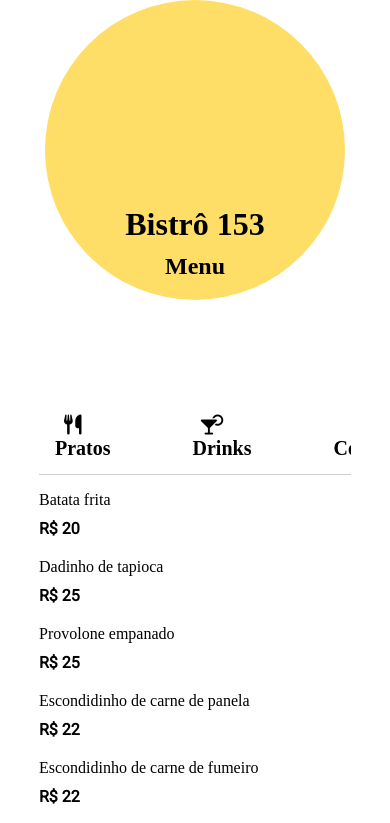
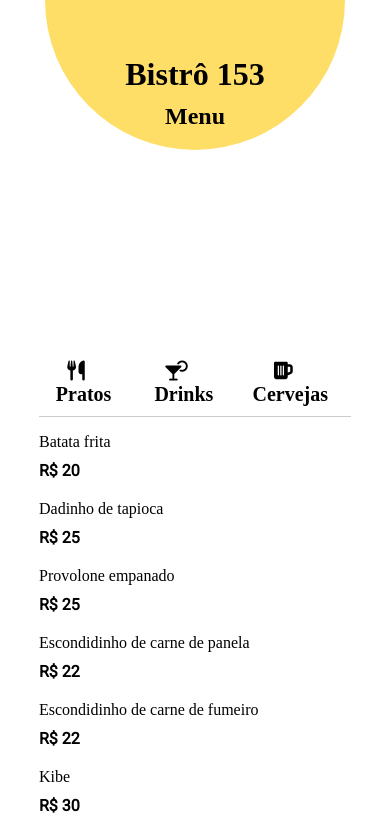
Before and after one commit to arthruur/arthruur.github.io, a plain HTML site: page index.html in a window 390 px wide. Shown: the top 823 px of the page. Drawn offline with Linux system fonts and the light colour scheme; a web font is replaced by a local one.

Commit message:
Update style.css

```diff
--- a/style.css
+++ b/style.css
@@ -11,7 +11,7 @@
     width: 80%;
     height: 1000px;
     position: relative;
-    margin: 100px auto;
+    margin: 50px auto;
     overflow: hidden;
 }
 .btn-box{
@@ -80,21 +80,50 @@ ul li {
     font-weight: bold;
 }
 .container{
+    height: 300px;
     width: 300px;
-    height: 300px;
-    flex-shrink: 0;
-    border-radius: 609px;
+    border-radius: 50%;
+    display: flex;
     background: #FFDE68;
-    display: flex;
     flex-direction: column;
     justify-content: flex-end;
     margin: auto;
+    position: relative;
+    bottom: 150px;
+
 }
 h1{
     text-align: center;
     margin-bottom: 10px;
+    font-weight: bold;
 }
 h2{
     text-align: center;
     margin-bottom: 20px;
+    font-weight: none;
 }
+
+@media (max-width: 768px) {
+    .btn-box{
+        display: flex;
+        border-bottom: 1px solid #ccc;
+        justify-content:center;
+    }
+    .btn-box button{
+        background: transparent;
+        border: none;
+        outline: none;
+        cursor: pointer;
+        padding: 10px 12px;
+        margin-right: 10px;
+        font-size: 20px;
+        font-weight: bold;
+    }
+    .btn-box .fa-solid{
+        margin-right: 15px;
+    }
+    .btn-box button:hover .fa-solid{
+        color: #FFDE68;
+    }
+
+}
```
